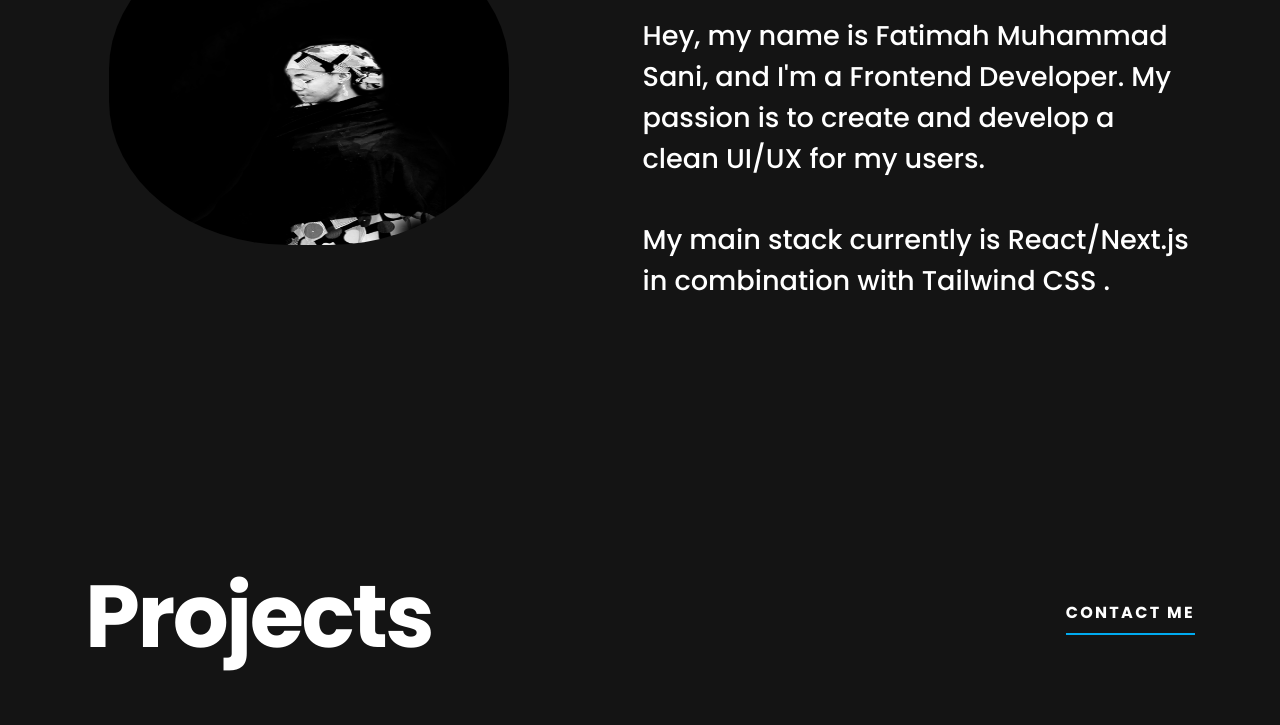
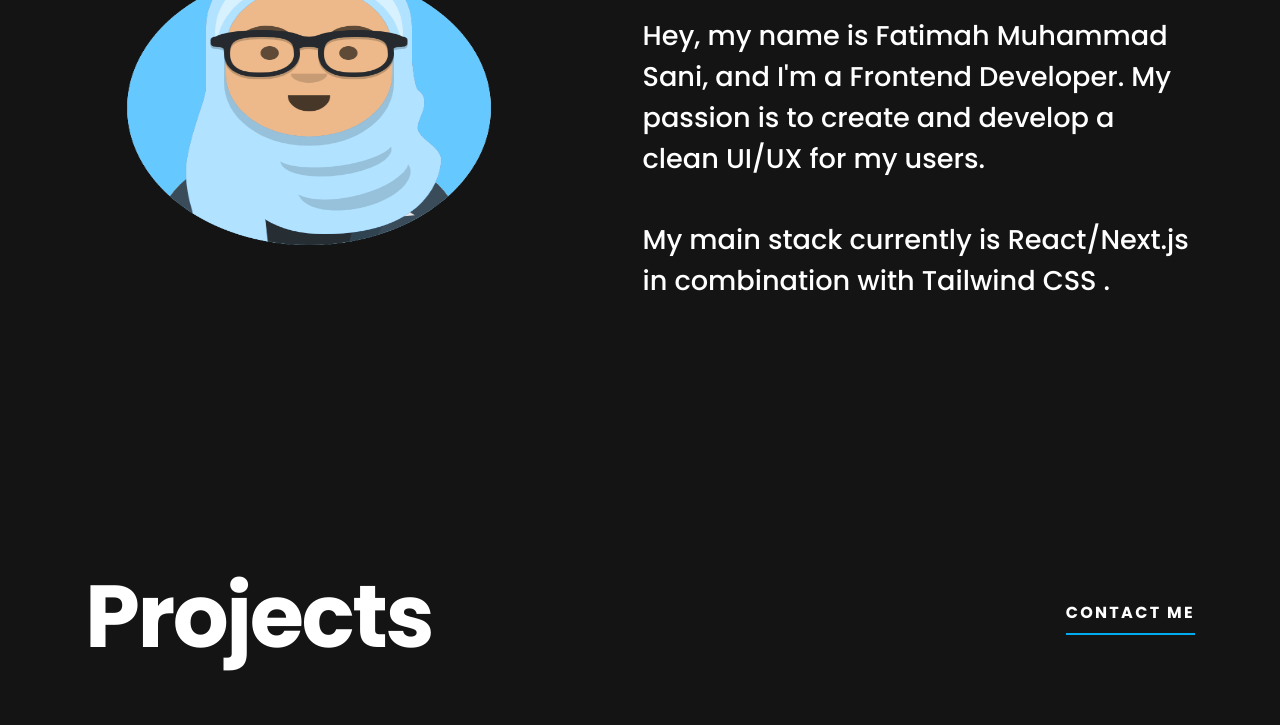
Before and after one commit to dWanderingSoul/Front-end-portfolio, a plain HTML site: page index.html in a window 1280 px wide. Shown: the part 1201-1926 px from the top of the page. Drawn offline with Linux system fonts and the light colour scheme.

Commit message:
Update index.html

```diff
--- a/index.html
+++ b/index.html
@@ -85,7 +85,7 @@
       <div class="container">
         <div class="about-content">
           <div class="img-side">
-            <img src="/assets/images/image-desktop.jpg" alt="mee" class="img-side__main-img">
+            <img src="/assets/images/myavatar.png" alt="mee" class="img-side__main-img">
 
           </div>
           <div class="text-side">
```
